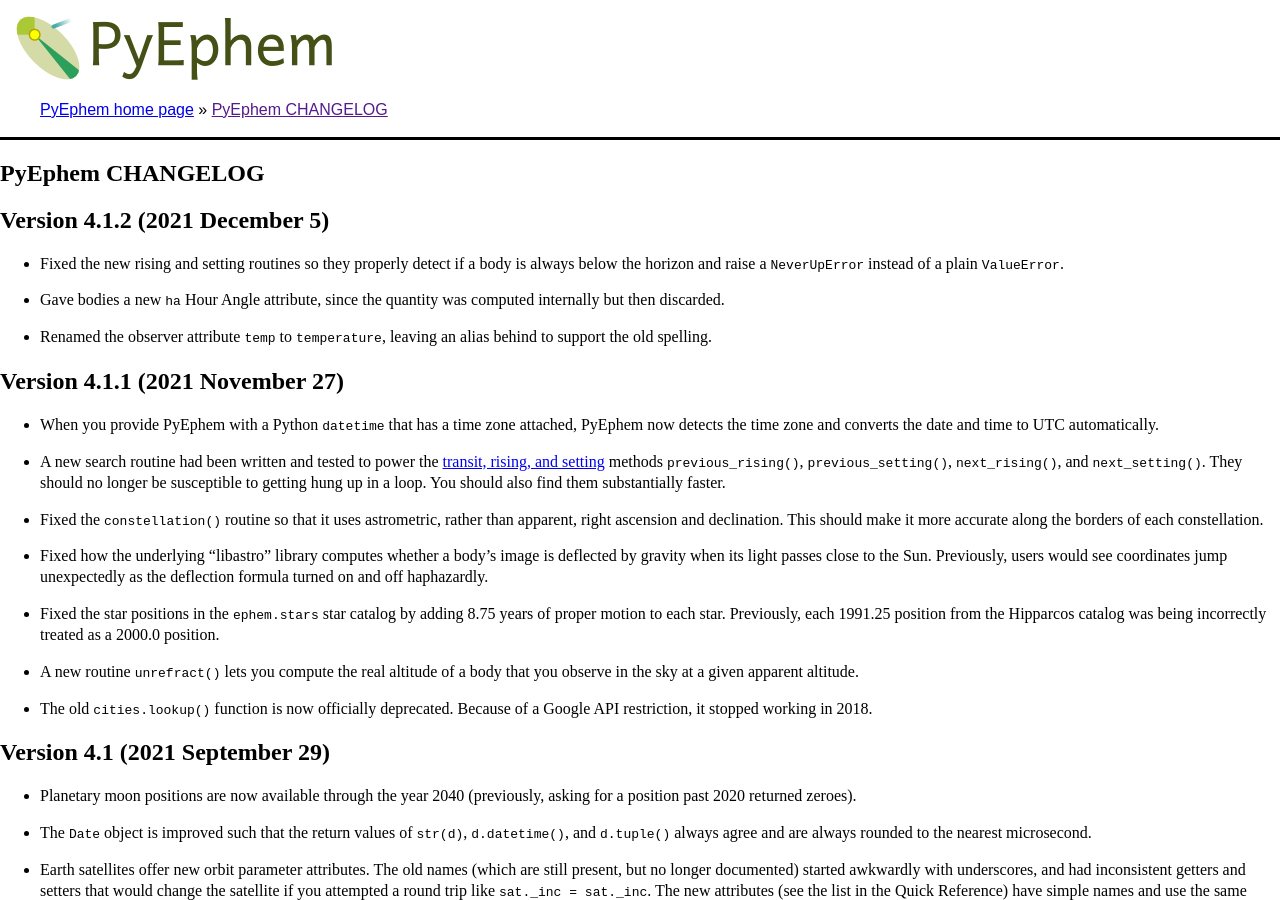
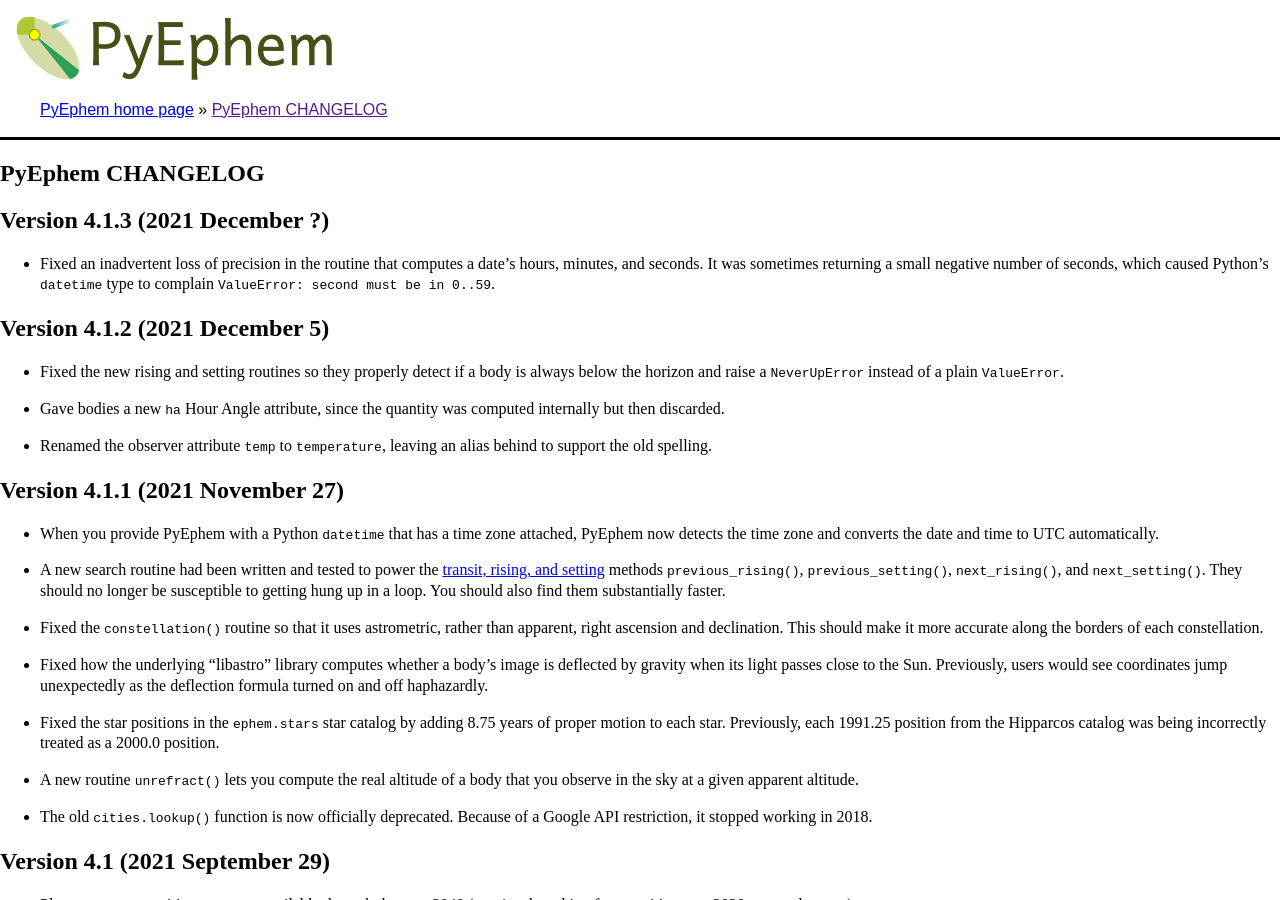
Before and after one commit to brandon-rhodes/pyephem, a Sphinx documentation site: the page built from ephem/doc/CHANGELOG.rst, in a window 1280 px wide and 900 px high. Built offline with Sphinx 7.4.7, drawn with Linux system fonts in a browser that asks for light colours.

Commit message:
Fix #223: bad rounding produced negative seconds

```diff
--- a/ephem/doc/CHANGELOG.rst
+++ b/ephem/doc/CHANGELOG.rst
@@ -1,6 +1,14 @@
 =================
 PyEphem CHANGELOG
 =================
+
+Version 4.1.3 (2021 December ?)
+-------------------------------
+
+- Fixed an inadvertent loss of precision in the routine that computes a
+  date’s hours, minutes, and seconds.  It was sometimes returning a
+  small negative number of seconds, which caused Python’s ``datetime``
+  type to complain ``ValueError: second must be in 0..59``.
 
 Version 4.1.2 (2021 December 5)
 -------------------------------
```
Also changed, not shown: 2 other files.
